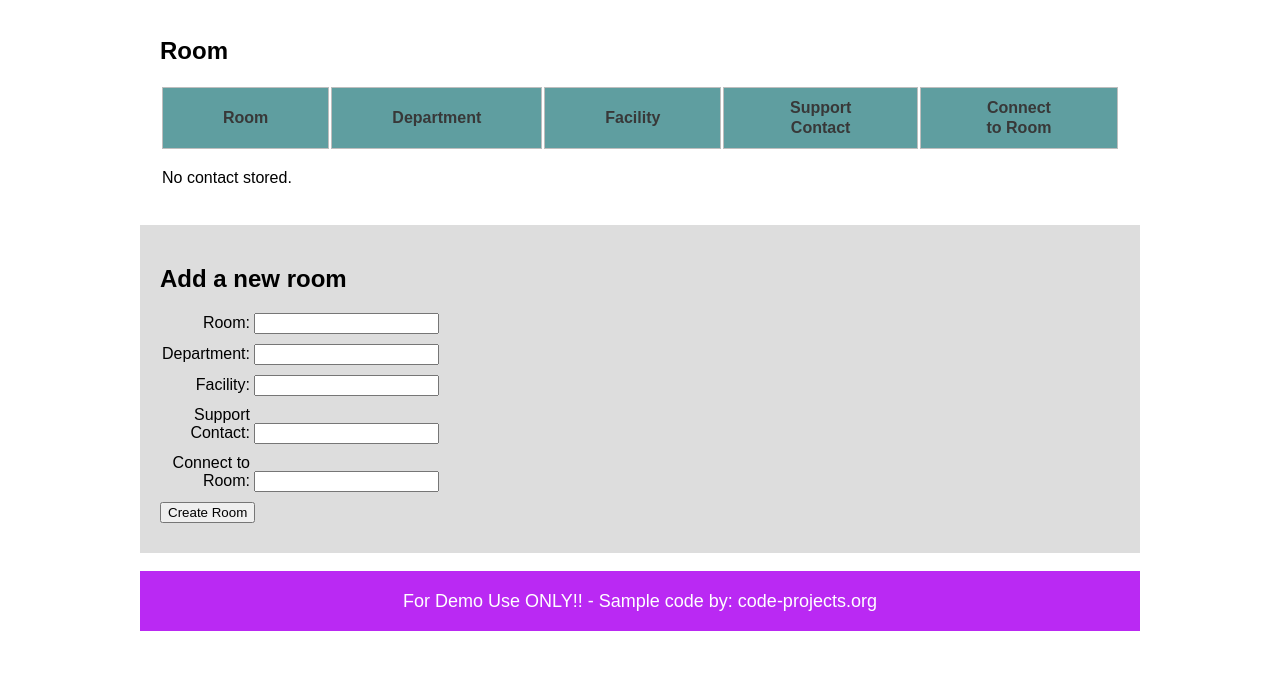
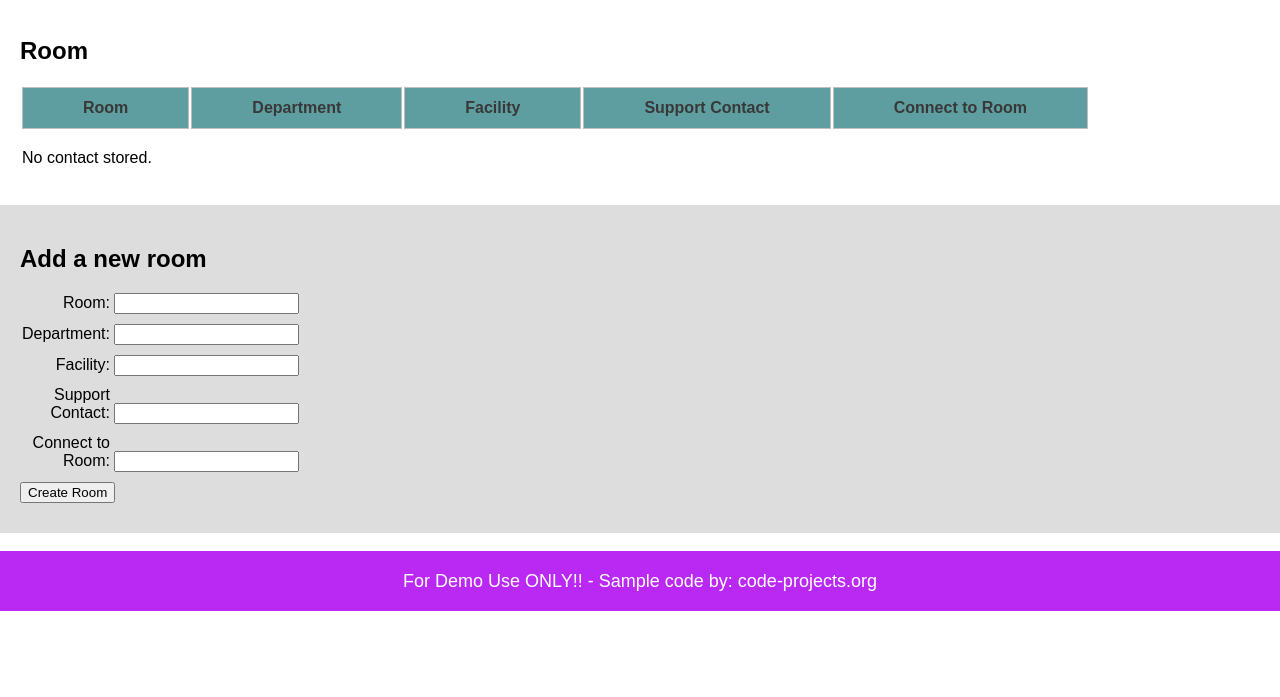
Before and after one commit to ckeilberg57/epdirectory2, a plain HTML site: page index.html in a window 1280 px wide. Shown: the part 103-800 px from the top of the page. Drawn offline with Linux system fonts and the light colour scheme.

Commit message:
Update style.css

```diff
--- a/styles/style.css
+++ b/styles/style.css
@@ -3,7 +3,7 @@ html,body{
 }
 body{
     margin: 0px auto;
-    max-width: 1000px;
+    max-width: 1920px;
 }
 h1{
     margin: 0;
```
